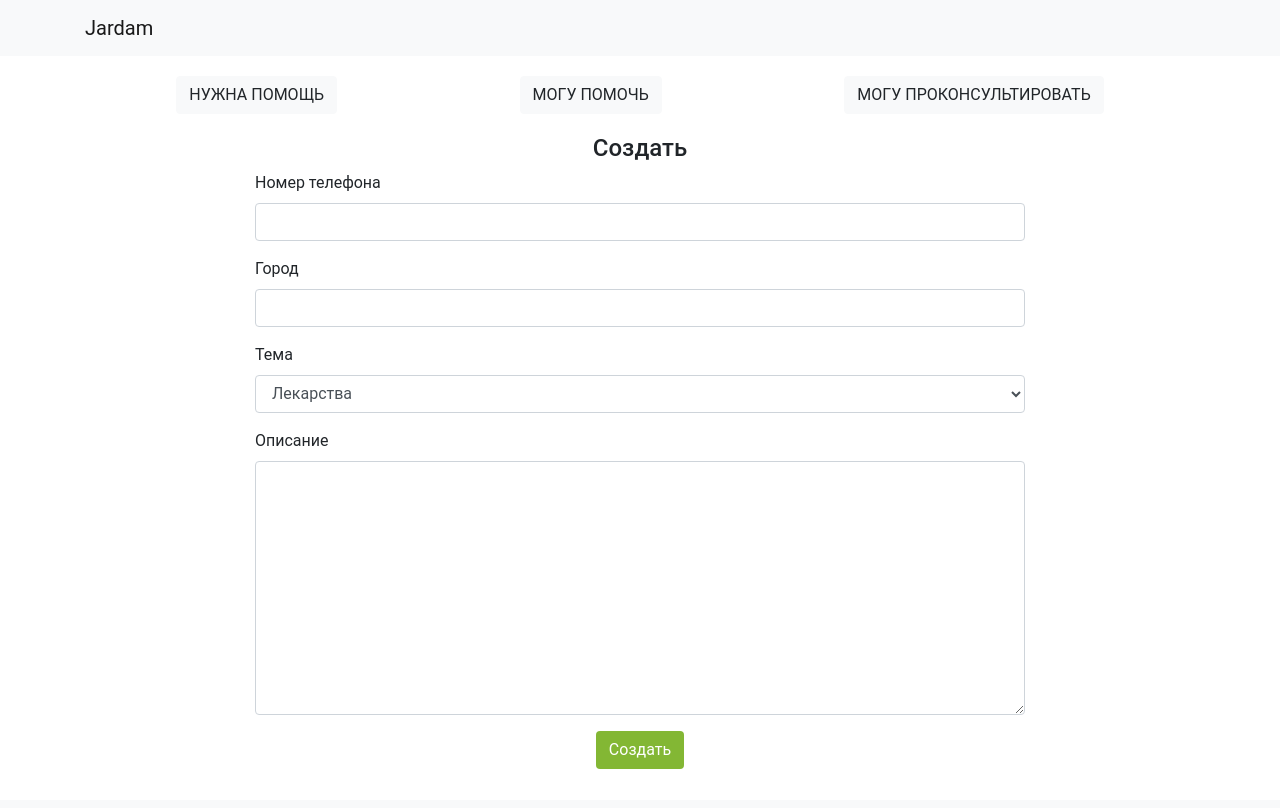
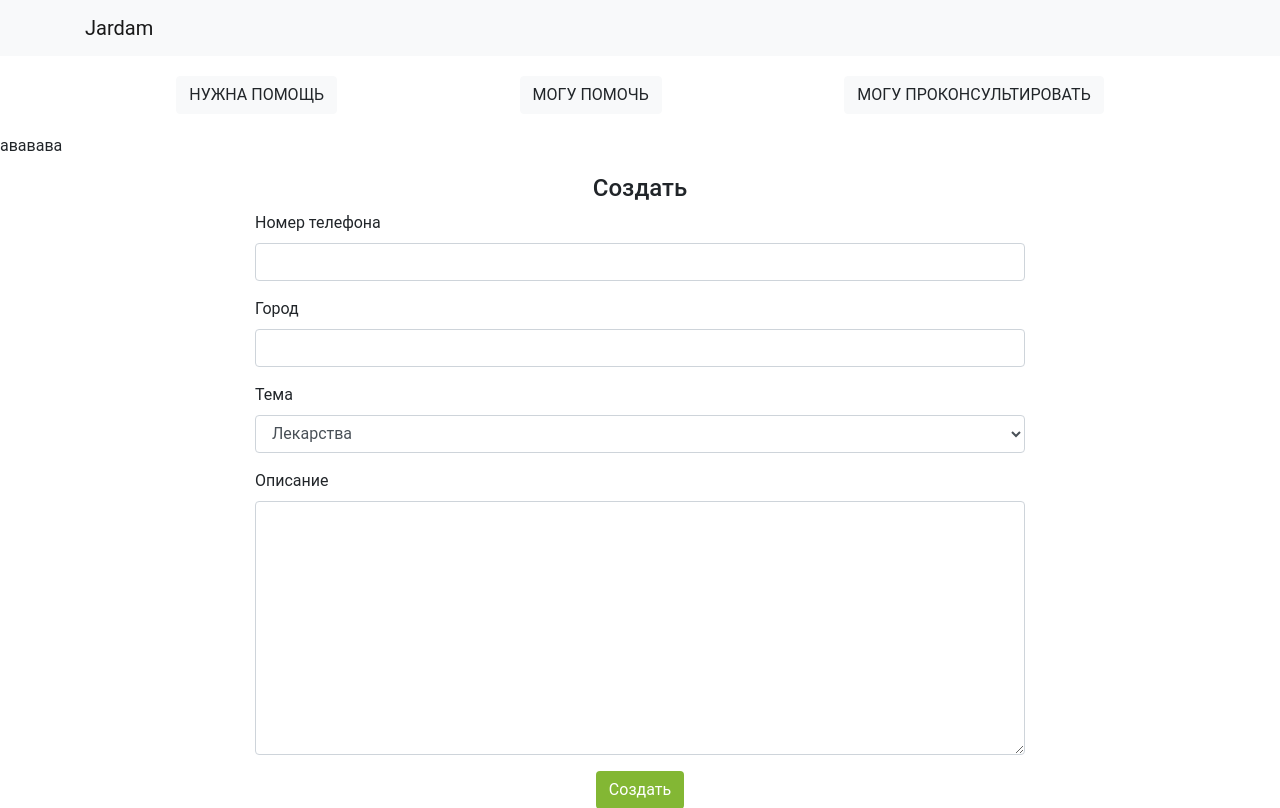
Before and after one commit to aydarbekov/bizbirge.biz, a Django app: page /ad_create/1/ in a window 1280 px wide. Shown: the top 808 px of the page. Before the commit the page ends 769 px from the top, so only its background shows below. Run offline with Django 3.2, Linux system fonts and the light colour scheme; some libraries are stand-ins or nearby versions.

Commit message:
залил

```diff
--- a/source/webapp/templates/base.html
+++ b/source/webapp/templates/base.html
@@ -33,7 +33,7 @@
         <a href="{% url 'webapp:ad_create' type='can_help'%}" role="button" class="btn btn-light text-uppercase my-1">Могу помочь</a>
         <a href="{% url 'webapp:ad_create' type='can_consult'%}" role="button" class="btn btn-light text-uppercase my-1">Могу Проконсультировать</a>
     </div>
-{#    <div class="container mb-3">#}
+{#    <div class="container mb-3">#}ававава
 {#        <form class="form-inline search-form">#}
 {#            <input class="form-control mr-sm-2 search-input" type="search" placeholder="Поиск" aria-label="Search">#}
 {#            <button class="btn btn-outline-success my-2 my-sm-0" type="submit">Найти</button>#}
```
